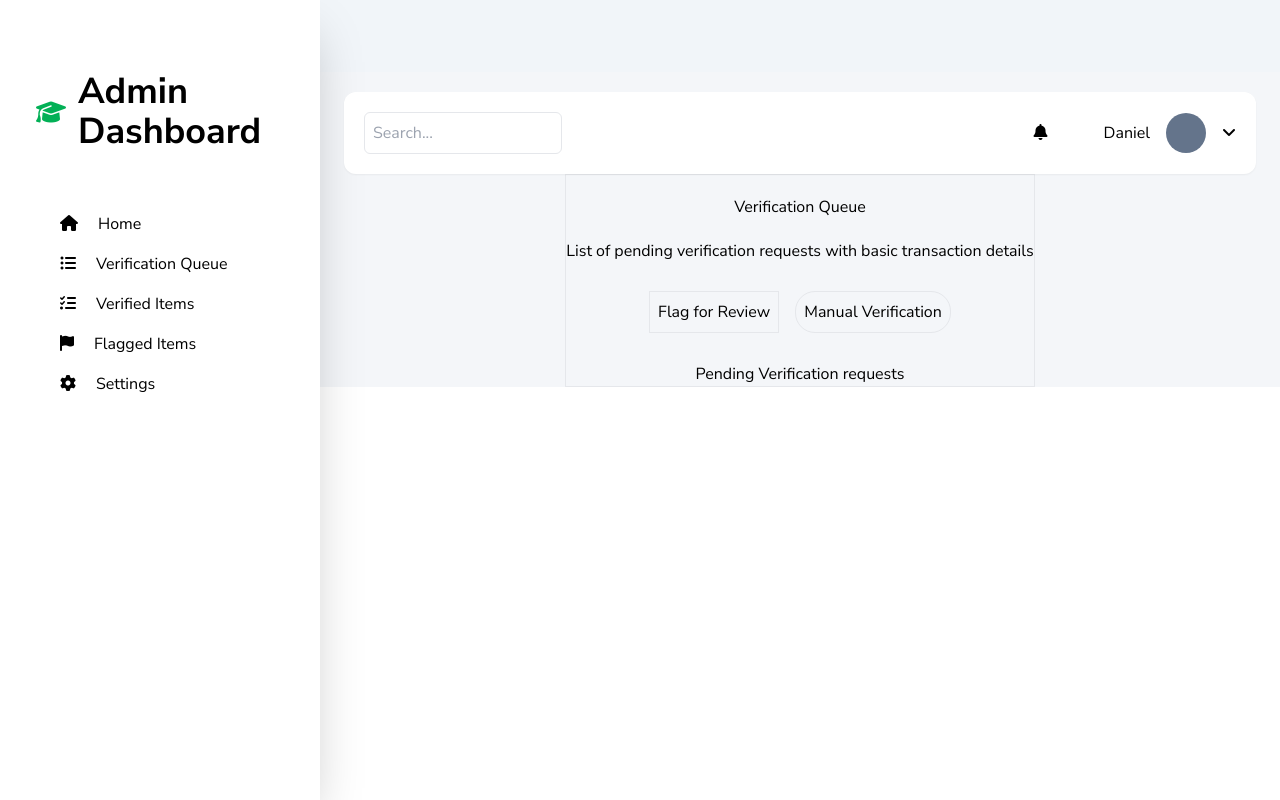
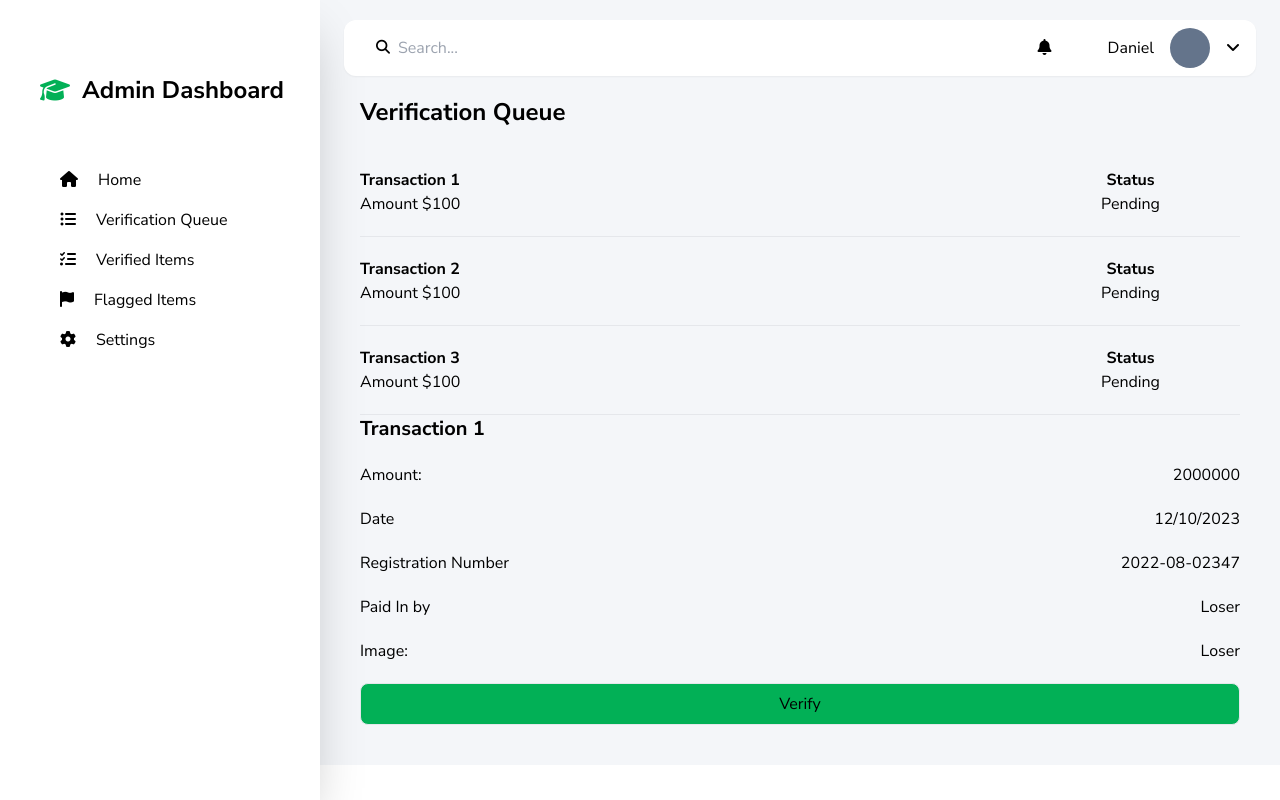
Before and after one commit to Orijadribo/Final_Year, a website: page pages/admin/dashboard.html in a window 1280 px wide. Drawn offline with Linux system fonts and the light colour scheme.

Commit message:
Admin Transaction detail view

```diff
--- a/pages/admin/dashboard.html
+++ b/pages/admin/dashboard.html
@@ -20,12 +20,6 @@
   <!-- Main container -->
   <div class="m-auto h-screen">
 
-    <!-- Header section -->
-    <div class="bg-slate-100">
-      <div class="p-5">
-        <h1 class="font-extrabold text-2xl">Admin Panel</h1>
-      </div>
-    </div>
 
     <!-- Main content area with side navigation -->
     <div class="flex ">
@@ -37,7 +31,7 @@
             <i class="fa-solid fa-graduation-cap fa-xl" style="color: #02b056;"></i>
 
           </div>
-          <h1 class="font-extrabold text-4xl">Admin Dashboard</h1>
+          <h1 class="font-bold text-[24px]">Admin Dashboard</h1>
         </div>
 
         <!-- Sidebar navigation menu -->
@@ -91,10 +85,11 @@
         <!-- User Information and shortcuts bar -->
         <div class="hidden md:block w-[95%] sticky top-0 right-0">
 
-          <div class="  flex flex-row items-center justify-between gap-4 bg-white px-5 py-5 rounded-xl shadow-sm ">
+          <div class="  flex flex-row items-center justify-between gap-4 bg-white px-4 py-2 rounded-xl shadow-sm ">
             <!-- Search -->
-            <div class="border rounded-md py-2 px-2">
-              <input class="" type="text" placeholder="Search..." />
+            <div class="flex items-center justify-center py-1 px-2 rounded-md">
+              <div class="pl-2"><i class="fa-solid fa-magnifying-glass fa-sm"></i></div>
+              <input class="border-none focus:outline-none px-2 lg:w-[500px]" type="text" placeholder="Search..." />
             </div>
             <div class="flex flex-row items-center justify-center gap-4">
               <div class="mx-10"><i class="fa-solid fa-bell"></i></div>
@@ -107,7 +102,7 @@
         </div>
 
         <!-- Home Section -->
-        <div id="home" class="border ">
+        <div id="home" class="border hidden">
           <div class="flex flex-col items-center justify-center">
             <h1 class="p-5">Verification Queue</h1>
             <p>List of pending verification requests with basic transaction details</p>
@@ -131,9 +126,10 @@
         </div>
 
         <!-- Verification Queue Section -->
-        <div id="verification" class="px-10 py-2 hidden">
+        <div id="verification" class="  px-10 py-12 md:py-5 w-full">
           <h1 class="font-bold text-2xl">Verification Queue</h1>
           <div class="py-5">
+
             <!-- Sample transactions with statuses -->
             <div class="flex justify-between py-5">
               <div>
@@ -168,6 +164,43 @@
               </div>
             </div>
             <hr />
+
+            <!-- Sample transaction detailsfor verification -->
+            <div class="flex flex-col gap-5">
+              <div>
+                <h1 class="font-bold text-xl">Transaction 1</h1>
+              </div>
+              <div class="flex flex-col gap-5">
+                <div class="flex items-center justify-between">
+                  <h1>Amount:</h1>
+                  <p>2000000</p>
+                </div>
+                <div class="flex items-center justify-between">
+                  <h1>Date</h1>
+                  <p>12/10/2023</p>
+                </div>
+                <div class="flex items-center justify-between">
+                  <h1>Registration Number</h1>
+                  <p>2022-08-02347</p>
+                </div>
+                <div class="flex items-center justify-between">
+                  <h1>Paid In by</h1>
+                  <p>Loser</p>
+                </div>
+                <div class="flex items-center justify-between">
+                  <h1>Image:</h1>
+                  <p>Loser</p>
+                </div>
+              </div>
+
+              <!-- Verify button  -->
+              <div class="w-full">
+                <button class="border rounded-lg p-2 md:px-20 bg-[#02B056] w-full" type="submit">
+                  Verify
+                </button>
+              </div>
+            </div>
+
           </div>
         </div>
 
@@ -176,6 +209,7 @@
           <div class="">
             <h2 class="font-bold text-2xl">Verified Items</h2>
             <div class="py-5">
+
               <!-- Sample verified transactions -->
               <div onclick="showDetails()" class="flex justify-between py-5">
                 <div>
```
Also changed, not shown: pages/student/home.html (+15 -7 lines), dist/output.css.
